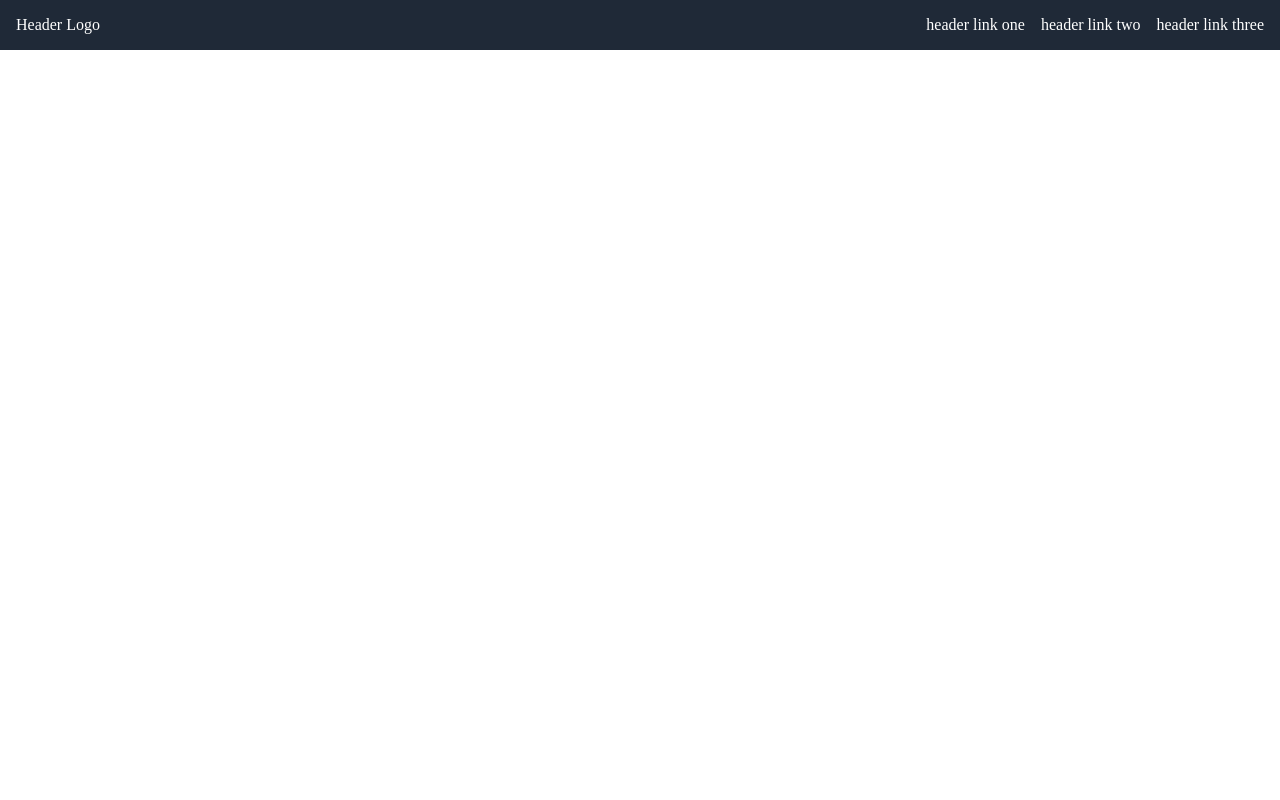
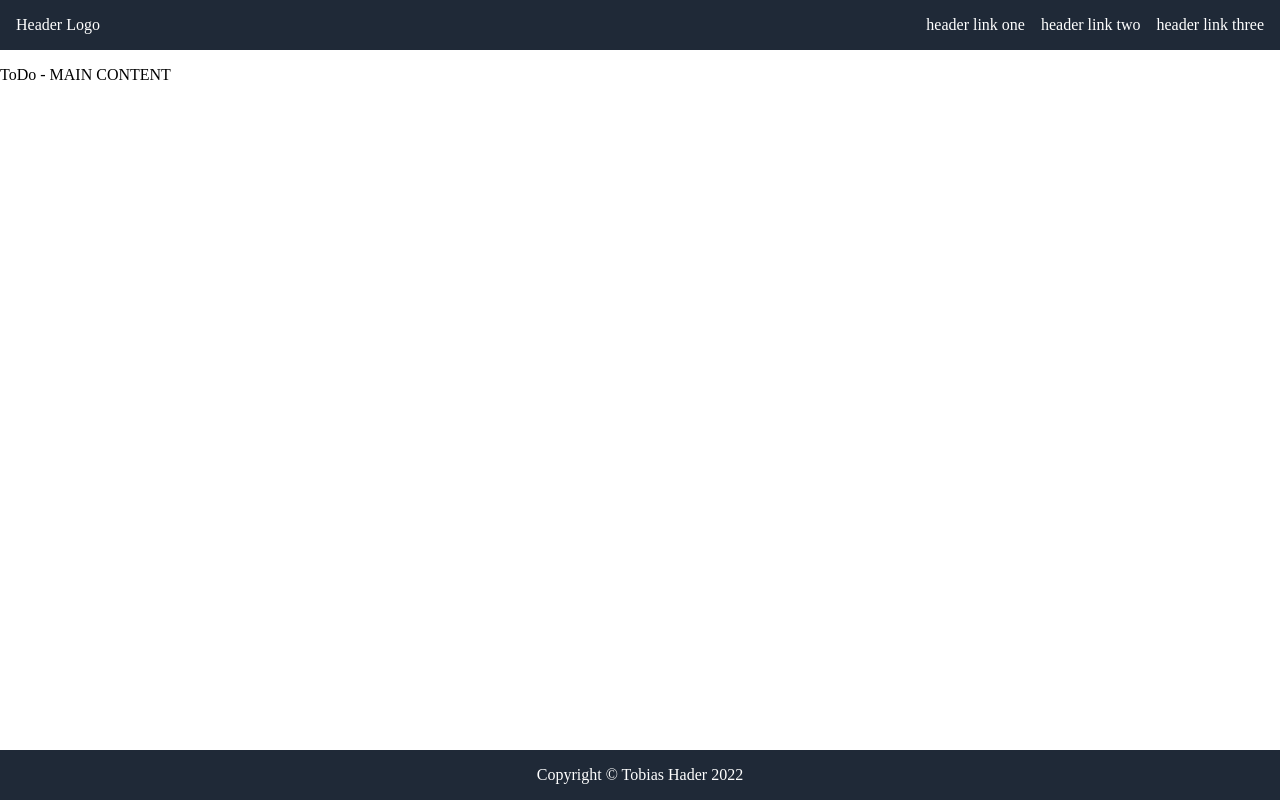
Before and after one commit to hadda4/odin-landing, a plain HTML site: page index.html in a window 1280 px wide. Drawn offline with Linux system fonts and the light colour scheme.

Commit message:
add footer

```diff
--- a/index.html
+++ b/index.html
@@ -21,6 +21,12 @@
         </ul>
     </nav>
 
+    <main>
+        <p>ToDo - MAIN CONTENT</p>
+    </main>
+    <footer>
+        <p>Copyright &copy; Tobias Hader 2022</p>
+    </footer>
 </body>
 
 </html>
--- a/styles/style.css
+++ b/styles/style.css
@@ -4,12 +4,17 @@ body {
   display: flex;
   flex-direction: column;
 }
+
+nav,
+footer {
+  background-color: #1f2937;
+}
 nav {
-  background-color: #1f2937;
   display: flex;
   justify-content: space-between;
 }
 
+/* Style - Navigation */
 nav a {
   color: #fff;
   text-decoration: none;
@@ -25,3 +30,17 @@ nav ul {
   margin-right: 16px;
   margin-left: 16px;
 }
+
+/* Style - MAIN */
+
+main {
+  flex: 1; /* Footer nach unten */
+}
+
+/* Style Footer */
+
+footer {
+  display: flex;
+  justify-content: center;
+  color: #fff;
+}
```
